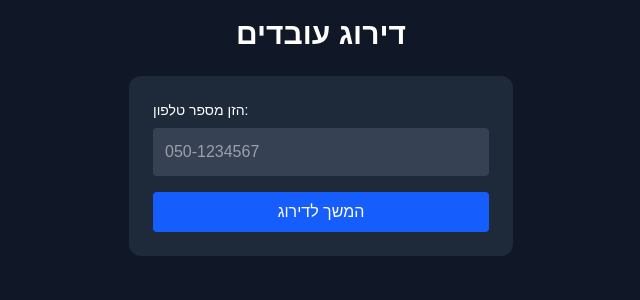
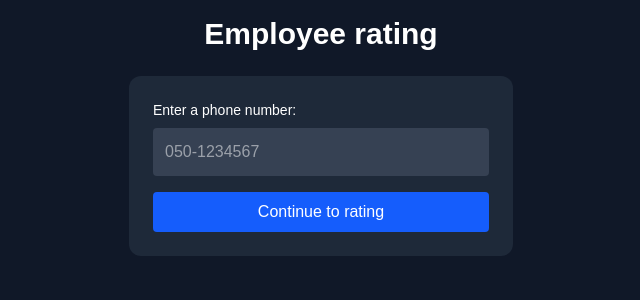
Before and after one commit to StarServiceMain/star-service, a Next.js app: page /rate/1 in a window 1280 px wide. Shown: the top 300 px of the page, without its empty margins (319-959 px from the left). Built offline with nearby package versions, Linux system fonts and the light colour scheme.

Commit message:
Update page.tsx

```diff
--- a/src/app/rate/[branchId]/page.tsx
+++ b/src/app/rate/[branchId]/page.tsx
@@ -36,7 +36,7 @@ export default function RateBranchPage() {
       .eq("branch_id", branchId);
 
     if (error) {
-      console.error("שגיאה בשליפת עובדים:", error);
+      console.error("Error retrieving employees:", error);
     } else {
       setEmployees(data || []);
     }
@@ -54,19 +54,19 @@ export default function RateBranchPage() {
     ]);
 
     if (error) {
-      alert("שגיאה בשמירת הדירוג.");
+      alert("Error saving rating.");
     } else {
       setRatings((prev) => ({ ...prev, [employeeId]: stars }));
     }
   };
 
   const handleFinish = () => {
-    window.location.href = "https://google.com"; // שנה לכתובת הרצויה
+    window.location.href = "https://google.com"; // Change to the desired address
   };
 
   return (
     <div className="min-h-screen bg-gray-900 text-white p-4 flex flex-col items-center">
-      <h1 className="text-3xl font-bold mb-6">דירוג עובדים</h1>
+      <h1 className="text-3xl font-bold mb-6">Employee rating</h1>
 
       {!submittedPhone ? (
         <form
@@ -76,7 +76,7 @@ export default function RateBranchPage() {
           }}
           className="bg-gray-800 p-6 rounded-xl w-full max-w-sm"
         >
-          <label className="block mb-2 text-sm">הזן מספר טלפון:</label>
+          <label className="block mb-2 text-sm">Enter a phone number:</label>
           <input
             type="tel"
             className="w-full p-3 rounded bg-gray-700"
@@ -86,11 +86,11 @@ export default function RateBranchPage() {
             required
           />
           <button className="mt-4 w-full bg-blue-600 hover:bg-blue-700 py-2 rounded">
-            המשך לדירוג
+            Continue to rating
           </button>
         </form>
       ) : loading ? (
-        <p>טוען עובדים...</p>
+        <p>Loading workers...</p>
       ) : (
         <div className="w-full max-w-2xl space-y-6">
           {employees.map((emp) => (
@@ -131,7 +131,7 @@ export default function RateBranchPage() {
             onClick={handleFinish}
             className="mt-8 w-full bg-green-600 hover:bg-green-700 py-3 rounded text-xl font-bold"
           >
-            סיום ודירוג
+            End of rating
           </button>
         </div>
       )}
```
